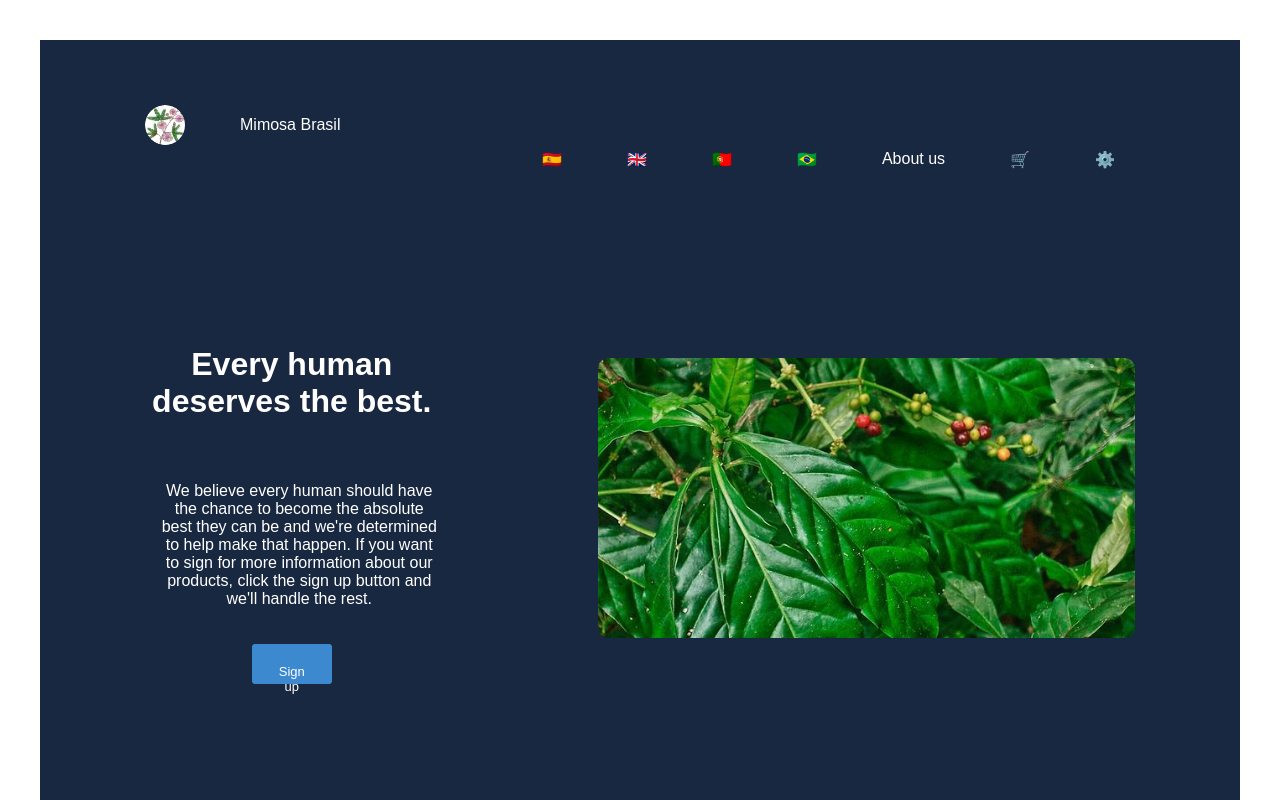
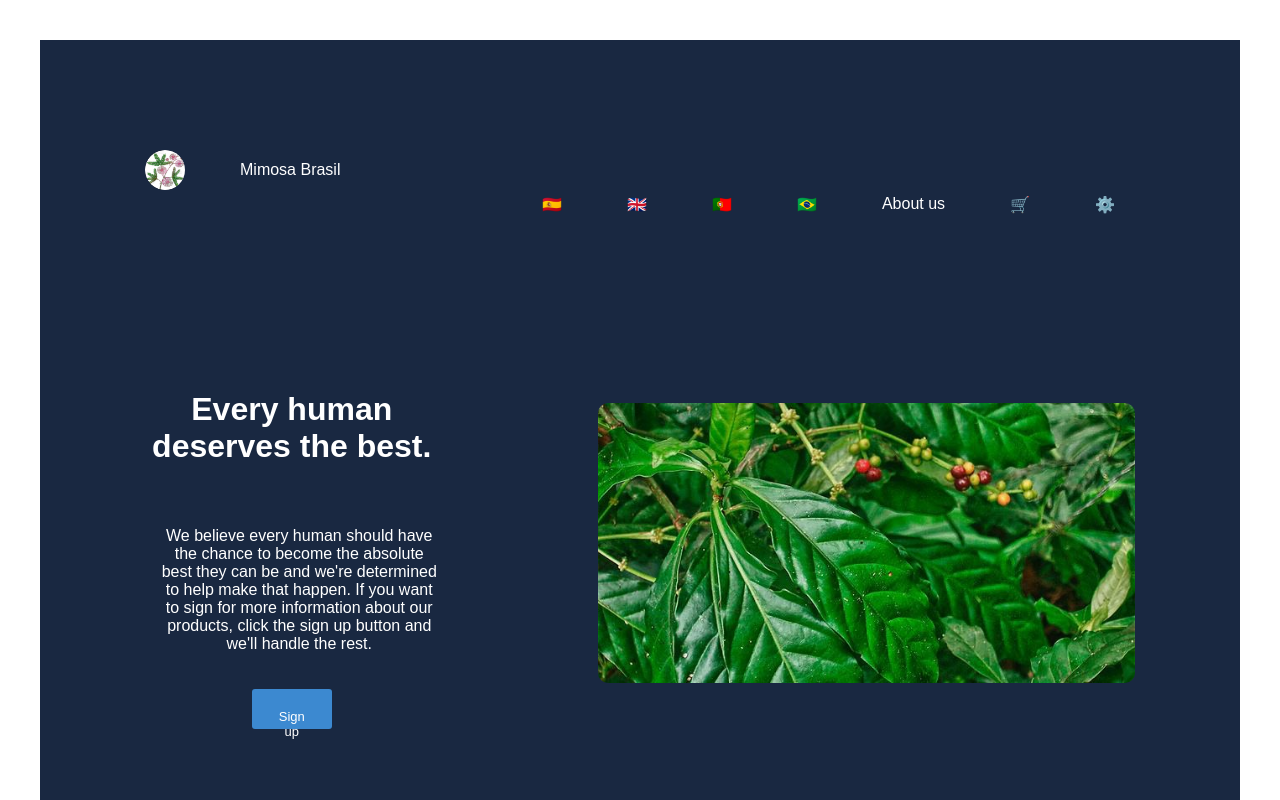
Before and after one commit to rodcerqcsar/mimosa, a plain HTML site: page index.html in a window 1280 px wide. Shown: the top 800 px of the page. Drawn offline with Linux system fonts and the light colour scheme.

Commit message:
Update styles.css

```diff
--- a/styles.css
+++ b/styles.css
@@ -54,7 +54,6 @@
     display: flex;
     justify-content: space-between;
     align-items: baseline;
-    margin-top: -45px;
   }
 
   .nav ul {
```
